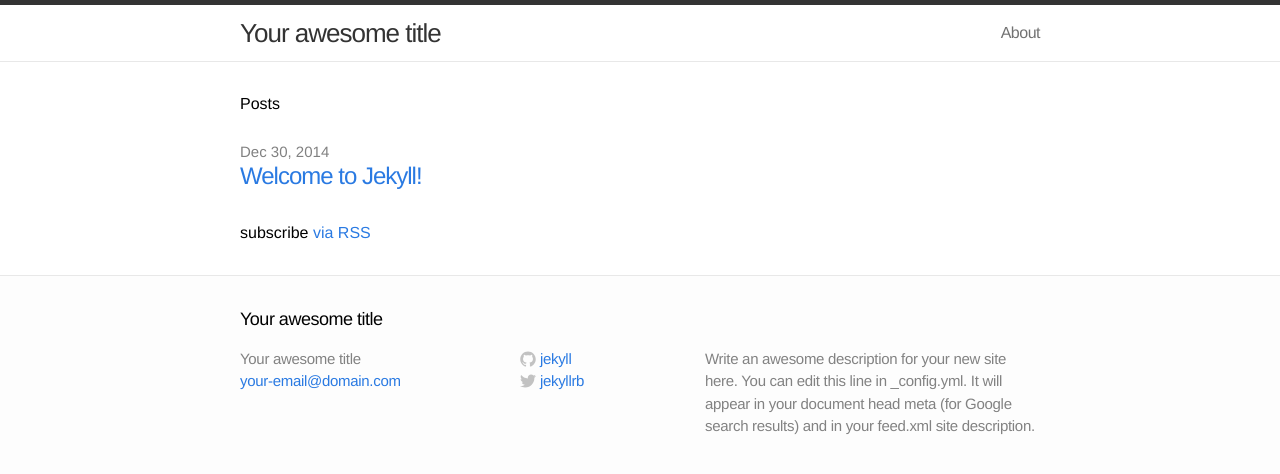
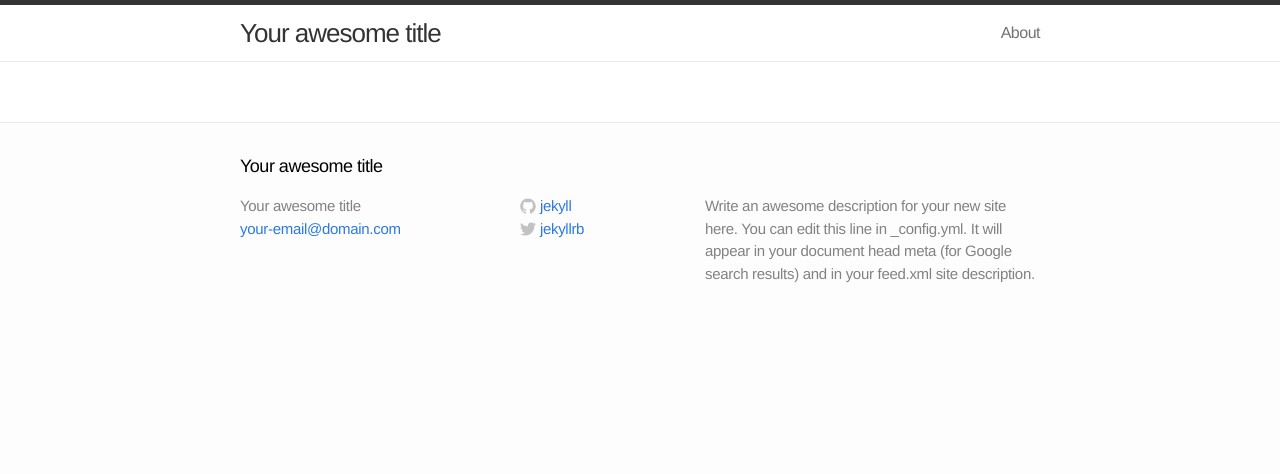
Before and after one commit to FrancisShanahan/francisshanahan.github.io, a Jekyll site: the page built from index.html, in a window 1280 px wide. Shown: the top 474 px of the page. Built offline with Jekyll 4.4.1, drawn with Linux system fonts in a browser that asks for light colours.

Commit message:
Updated index.html

```diff
--- a/index.html
+++ b/index.html
@@ -1,8 +1,9 @@
 ---
 layout: default
+published: true
 ---
 
-<div class="home">
+<!--<div class="home">
 
   <h1>Posts</h1>
 
@@ -17,4 +18,4 @@ layout: default
 
   <p class="rss-subscribe">subscribe <a href="{{ "/feed.xml" | prepend: site.baseurl }}">via RSS</a></p>
 
-</div>
+</div> -->
```
